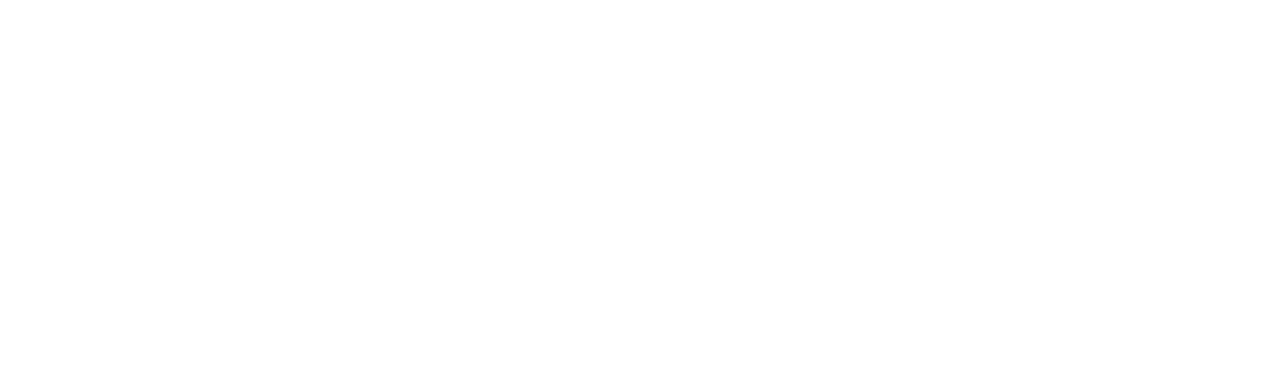
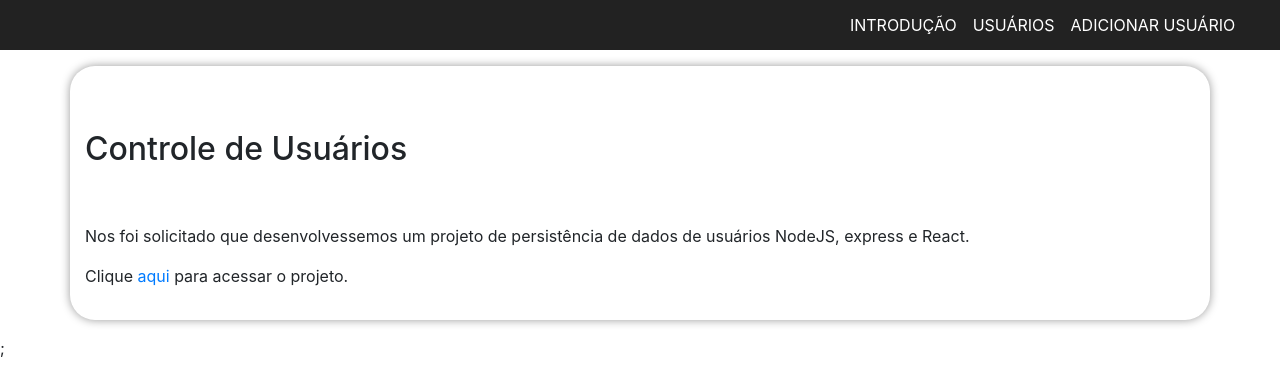
Before and after one commit to cauannora/api_usuario_front, a React (Create React App) app: page / in a window 1280 px wide. Shown: the top 392 px of the page. Built offline with nearby package versions, Linux system fonts and the light colour scheme.

Commit message:
Alterações na interface

```diff
--- a/public/index.html
+++ b/public/index.html
@@ -8,7 +8,44 @@
       name="description"
       content="Web site created using create-react-app"
     />
-    <title>React App</title>
+    <title>Controle de Usuários</title>
+	<style>
+		a {
+			text-decoration: none;
+		}
+
+		ul {
+			list-style: none;
+		}
+
+		.nav {
+			background-color: #222;
+		}
+
+		.nav ul {
+			display: flex;
+			margin: 0 2em;
+			padding: 0.3em;
+			justify-content: flex-end;
+			width: calc(100% - 4em);
+		}
+
+		.nav ul li {
+			padding: .5em;
+		}
+
+		.nav ul li a {
+			color: white !important;
+			text-transform: uppercase;
+		}
+
+		.container {
+			box-shadow: 0 0 10px 0 rgba(0, 0, 0, 0.4);
+			border-radius: 25px;
+			margin: 1em auto;
+			padding: 1em 0.5em;
+		}
+	</style>
   </head>
   <body>
     <div id="root"></div>
--- a/src/App.js
+++ b/src/App.js
@@ -5,6 +5,7 @@
   Route
 } from 'react-router-dom'
 
+import Info from './components/Info';
 import UsersList from './components/Home';
 import UsersEdit from './components/UserEdit';
 import UsersNew from './components/UserNew';
@@ -24,6 +25,9 @@
         <Route path='/new'>
           <UsersNew/>
         </Route>
+		<Route path='/'>
+			<Info/>
+		</Route>
       </Switch>
       </Layout>
     </Router>
--- /dev/null
+++ b/src/components/Info.js
@@ -0,0 +1,15 @@
+import React from 'react';
+import Header from './Header';
+import Container from 'react-bootstrap/Container';
+
+function Info(props){
+    return (
+        <React.Fragment>
+            <Header title="Controle de Usuários"/>
+			<p>Nos foi solicitado que desenvolvessemos um projeto de persistência de dados de usuários NodeJS, express e React.</p>
+			<p>Clique <a href="/home">aqui</a> para acessar o projeto.</p>
+        </React.Fragment>
+        );
+}
+
+export default Info;
--- a/src/components/Layout.js
+++ b/src/components/Layout.js
@@ -1,8 +1,18 @@
 import React from 'react';
+import Navbar from './Navbar';
 import Container from 'react-bootstrap/Container';
 
 function Layout(props){
-    return <Container>{props.children}</Container>;
+	const nav = {
+		width: '100%',
+		backgroundColor: '#222',
+	};
+    return (
+		<React.Fragment>
+			<Navbar/>
+			<Container>{props.children}</Container>;
+		</React.Fragment>
+	);
 }
 
 export default Layout;
--- /dev/null
+++ b/src/components/Navbar.js
@@ -0,0 +1,15 @@
+import React from 'react';
+
+function Navbar(props) {
+	return (
+		<div className="nav">
+			<ul>
+				<li><a href="./">Introdução</a></li>
+				<li><a href="./home">Usuários</a></li>
+				<li><a href="./new">Adicionar Usuário</a></li>
+			</ul>
+		</div>
+	);
+}
+
+export default Navbar;
```
